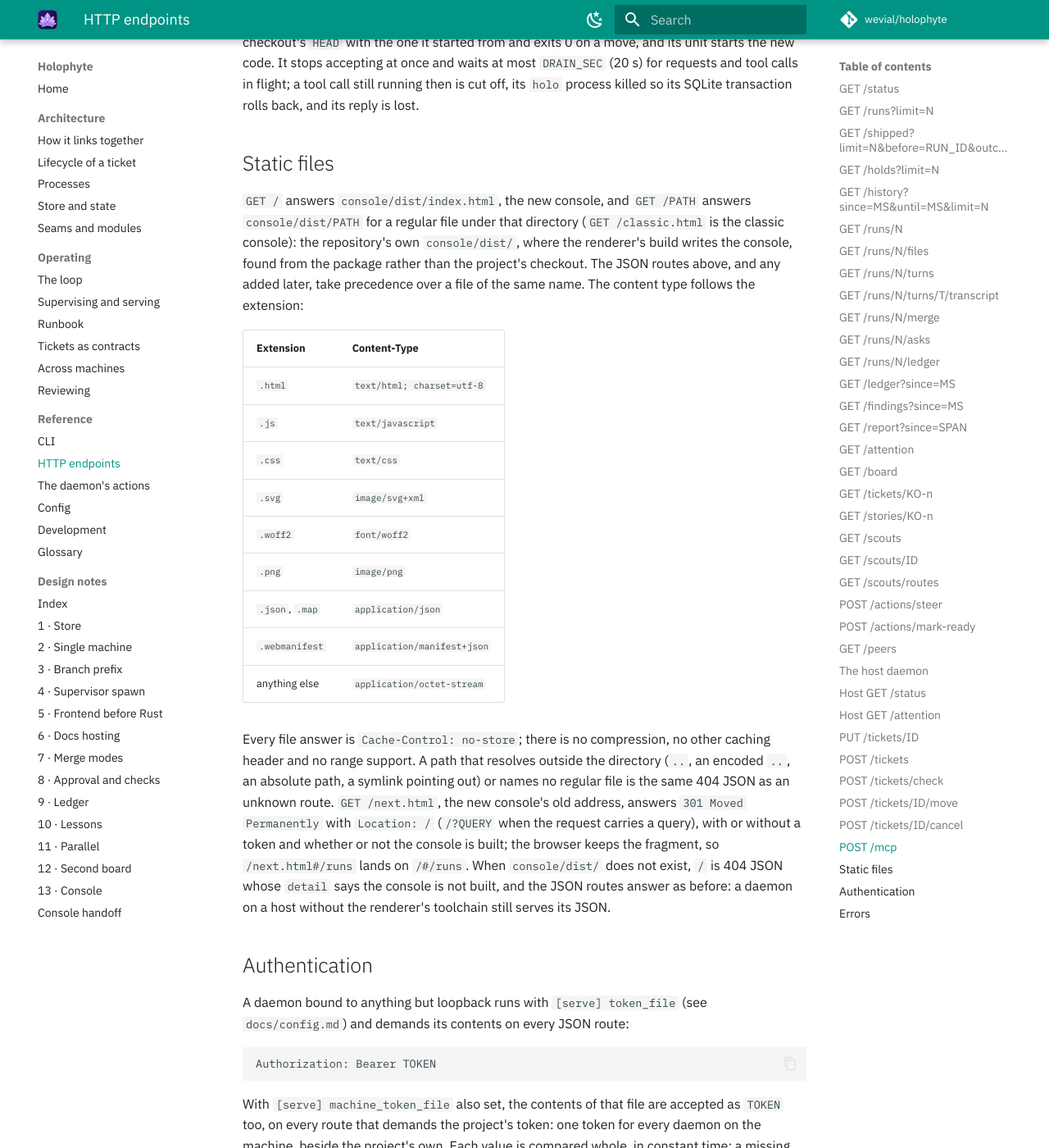
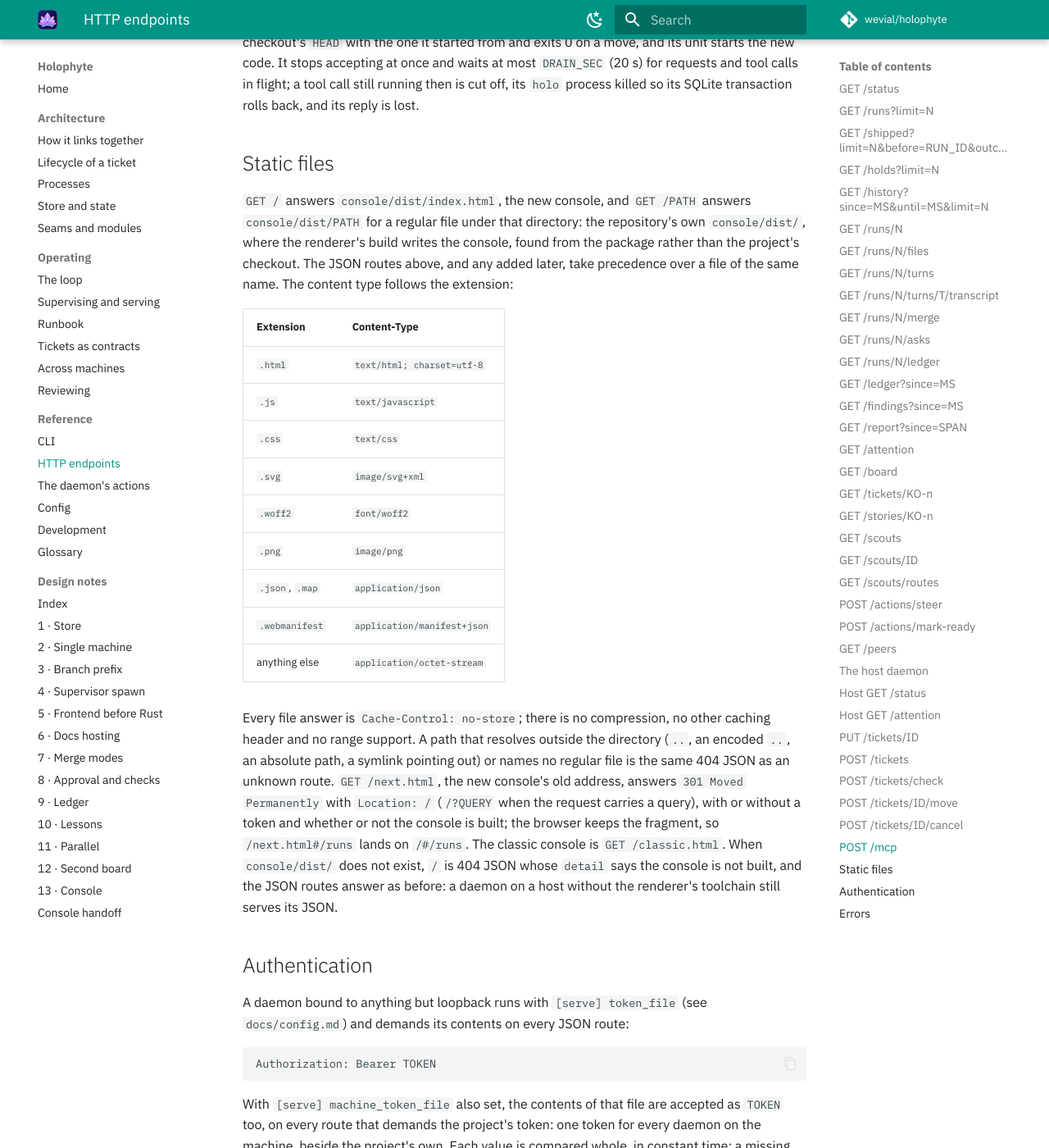
Before and after one commit to wevial/holophyte, an MkDocs documentation site: the page built from docs/reference/http.md, in a window 1280 px wide and 1400 px high, scrolled down 40033 px. Shown: the whole window at 82% size. Built offline with MkDocs 1.6.1 and Material for MkDocs 9.7.7, drawn with Linux system fonts in a browser that asks for light colours; comment, search, counter and statistics services are not loaded; part of the change alters nothing that is shown.

```diff
--- a/docs/reference/http.md
+++ b/docs/reference/http.md
@@ -2044,8 +2044,7 @@ killed so its SQLite transaction rolls back, and its reply is lost.
 
 `GET /` answers `console/dist/index.html`, the new console, and
 `GET /PATH` answers `console/dist/PATH` for a regular file under that
-directory (`GET /classic.html` is the classic console): the
-repository's own `console/dist/`, where the renderer's build writes the
+directory: the repository's own `console/dist/`, where the renderer's build writes the
 console, found from the package rather than the project's checkout. The
 JSON routes above, and any added later, take precedence over a file of
 the same name. The content type follows the extension:
@@ -2070,7 +2069,7 @@ out) or names no regular file is the same 404 JSON as an unknown route.
 `301 Moved Permanently` with `Location: /` (`/?QUERY` when the request
 carries a query), with or without a token and whether or not the console
 is built; the browser keeps the fragment, so `/next.html#/runs` lands on
-`/#/runs`.
+`/#/runs`. The classic console is `GET /classic.html`.
 When `console/dist/` does not exist, `/` is 404 JSON whose `detail` says
 the console is not built, and the JSON routes answer as before: a daemon
 on a host without the renderer's toolchain still serves its JSON.
```
